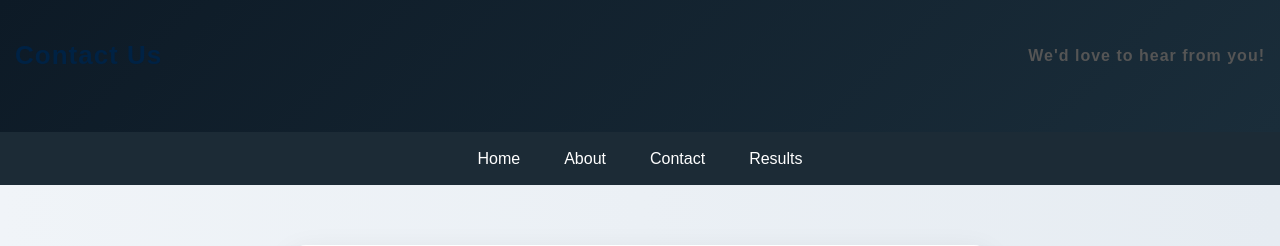
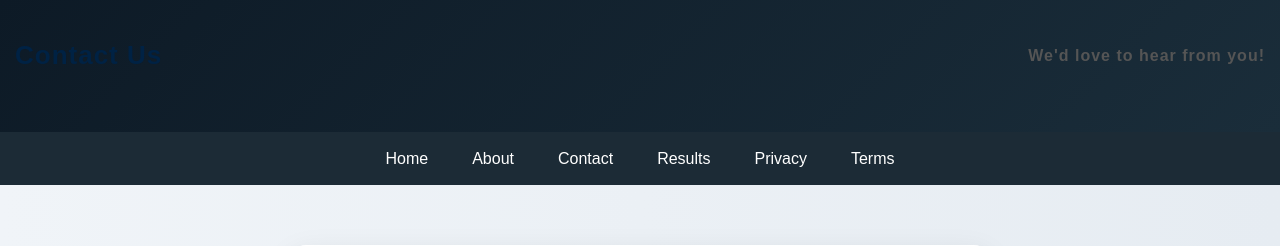
Before and after one commit to HARINARAYAN-2027/gdp-X, a Flask app: page /contact in a window 1280 px wide. Shown: the top 246 px of the page. Run offline with Flask 2, Linux system fonts and the light colour scheme.

Commit message:
Update contact.html

```diff
--- a/templates/contact.html
+++ b/templates/contact.html
@@ -233,10 +233,14 @@
 
     <nav>
         <ul>
+
             <li><a href="/">Home</a></li>
             <li><a href="/about">About</a></li>
             <li><a href="/contact">Contact</a></li>
             <li><a href="/results">Results</a></li>
+            <li><a href="/privacy">Privacy</a></li>
+            <li><a href="/terms">Terms</a></li>
+
         </ul>
     </nav>
 
```
